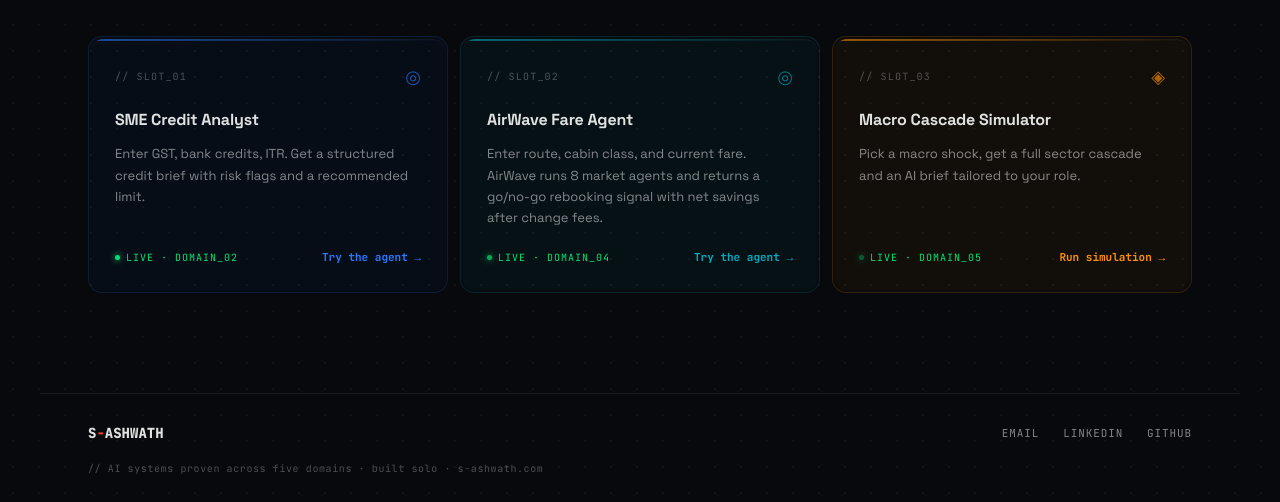
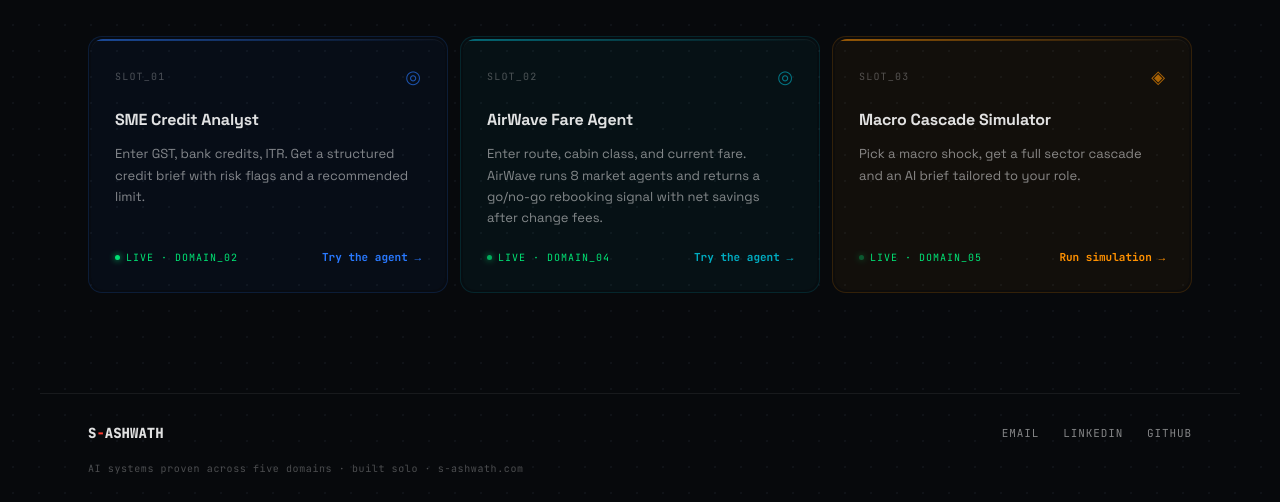
Before and after one commit to Ashwath-VS/s-ashwath-next, a Next.js app: page / in a window 1280 px wide. Shown: the part 1782-2284 px from the top of the page. Built offline with nearby package versions, Linux system fonts and the light colour scheme.

Commit message:
polish: nav-height var consistency + remove code-comment style labels
- ecommerce/page.tsx, experience/page.tsx: paddingTop 96 -> var(--nav-h),
  minHeight 100vh -> 100dvh (iOS viewport fix)
- home page.tsx: remove // prefix from agent card slot labels and footer tagline

```diff
--- a/app/ecommerce/page.tsx
+++ b/app/ecommerce/page.tsx
@@ -96,7 +96,7 @@ const stats = [
 export default function EcommercePage() {
   const isMobile = useIsMobile();
   return (
-    <main style={{ background: 'var(--bg)', minHeight: '100vh', paddingTop: 96 }}>
+    <main style={{ background: 'var(--bg)', minHeight: '100dvh', paddingTop: 'var(--nav-h)' }}>
       {/* Header */}
       <header style={{ padding: '50px 0 70px' }}>
         <div style={{ maxWidth: 1080, margin: '0 auto', padding: '0 32px' }}>
--- a/app/experience/page.tsx
+++ b/app/experience/page.tsx
@@ -101,7 +101,7 @@ const chips = [
 export default function ExperiencePage() {
   const isMobile = useIsMobile();
   return (
-    <main style={{ background: 'var(--bg)', minHeight: '100vh', paddingTop: 96 }}>
+    <main style={{ background: 'var(--bg)', minHeight: '100dvh', paddingTop: 'var(--nav-h)' }}>
       {/* Header */}
       <header style={{ padding: '50px 0' }}>
         <div style={{ maxWidth: 1080, margin: '0 auto', padding: '0 32px' }}>
--- a/app/page.tsx
+++ b/app/page.tsx
@@ -566,7 +566,7 @@ export default function Home() {
                   <div style={{ position: 'absolute', top: 0, left: 0, right: 0, height: 2, background: `linear-gradient(90deg, ${a.color}, transparent)`, opacity: 0.55 }} />
                   <div>
                     <div style={{ display: 'flex', alignItems: 'center', justifyContent: 'space-between', marginBottom: 16 }}>
-                      <span style={{ fontFamily: 'var(--mono)', fontSize: 10, letterSpacing: '0.12em', color: 'var(--txt-faint)' }}>// {a.slot}</span>
+                      <span style={{ fontFamily: 'var(--mono)', fontSize: 10, letterSpacing: '0.12em', color: 'var(--txt-faint)' }}>{a.slot}</span>
                       <span style={{ fontSize: 18, color: a.color, opacity: 0.65 }}>{a.icon}</span>
                     </div>
                     <h4 style={{ fontSize: 16, fontWeight: 700, marginBottom: 10, letterSpacing: '-0.01em' }}>{a.title}</h4>
@@ -619,7 +619,7 @@ export default function Home() {
           </a>
         </div>
         <span style={{ fontFamily: 'var(--mono)', fontSize: 10, color: 'var(--txt-faint)', width: '100%', letterSpacing: '0.06em' }}>
-          // AI systems proven across five domains · built solo · s-ashwath.com
+          AI systems proven across five domains · built solo · s-ashwath.com
         </span>
       </footer>
     </div>
```
